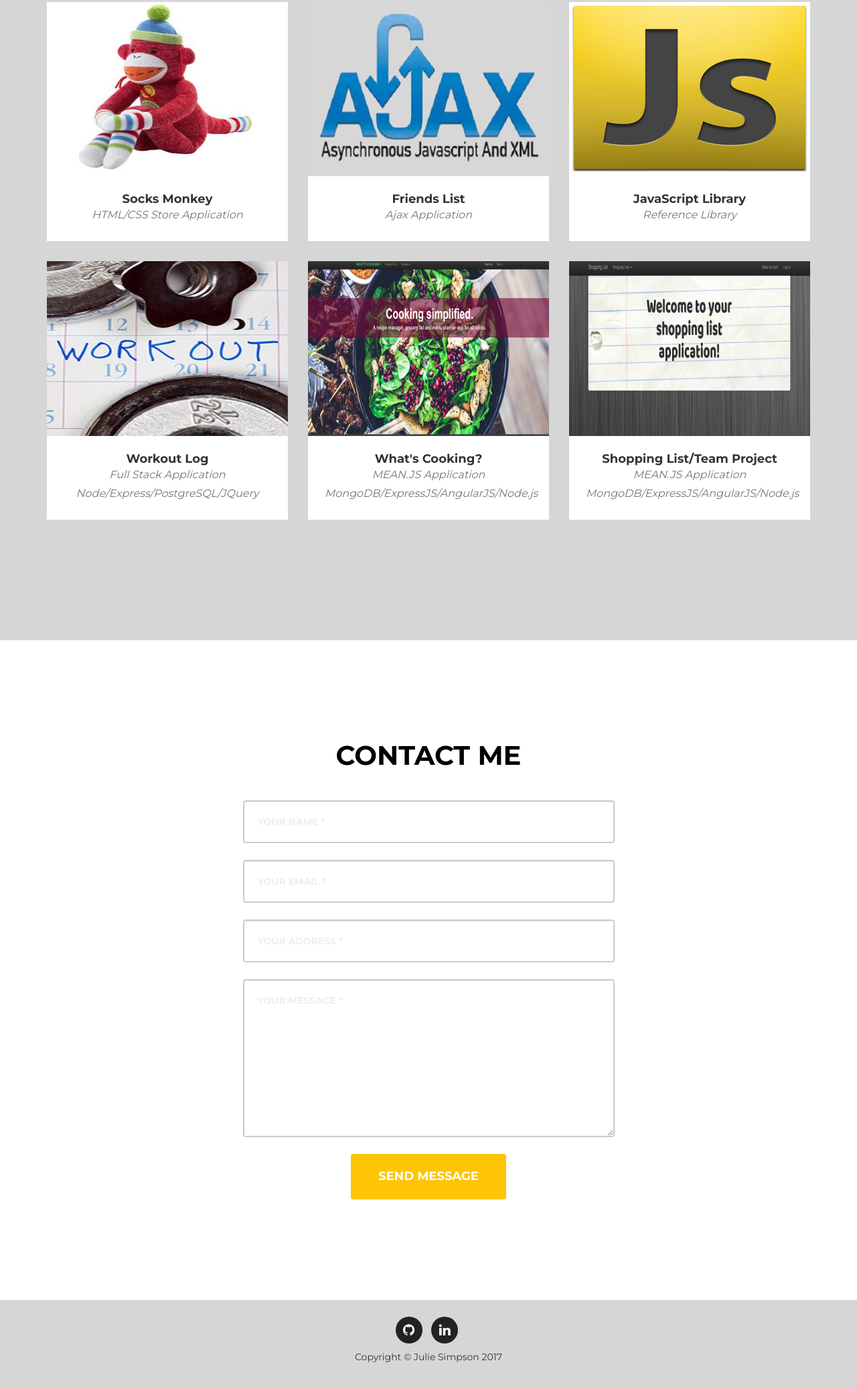
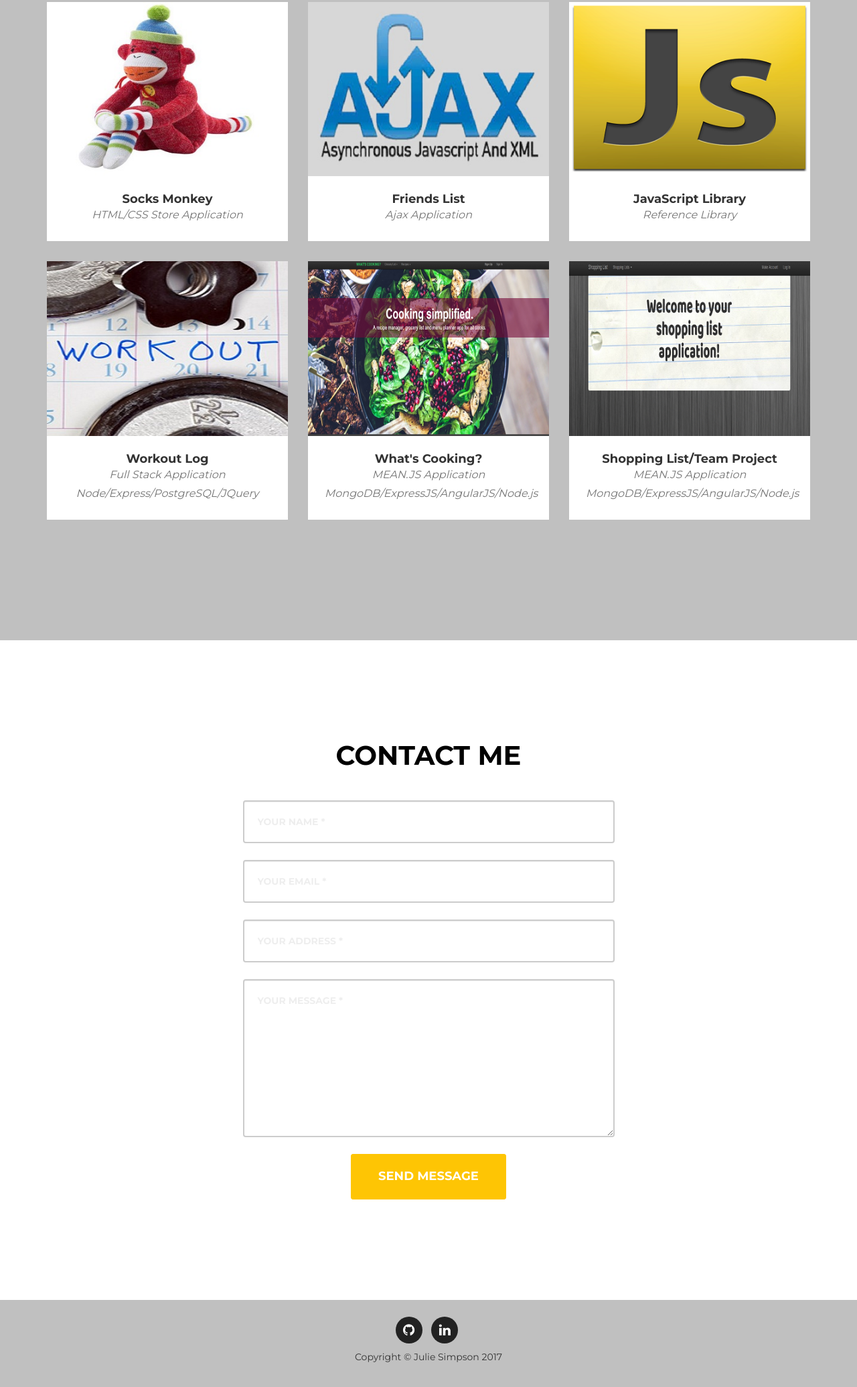
Before and after one commit to juliesimpson/juliesimpson.github.io, a website: page index.html in a window 1280 px wide. Shown: the part 2284-4355 px from the top of the page at 67% size. Drawn offline with nearby package versions, Linux system fonts and the light colour scheme; a web font is replaced by a local one.

Commit message:
changed gray background color

```diff
--- a/css/agency.css
+++ b/css/agency.css
@@ -50,7 +50,7 @@ h6 {
   margin: 0 auto;
 }
 .bg-light-gray {
-  background-color: #d6d6d6;
+  background-color: #c0c0c0;
 }
 .bg-darkest-gray {
   background-color: #222222;
@@ -618,7 +618,7 @@ section#contact .text-danger {
 footer {
   padding: 25px 0;
   text-align: center;
-  background-color: #d6d6d6;
+  background-color: #c0c0c0;
 }
 footer span.copyright {
   line-height: 40px;
```
